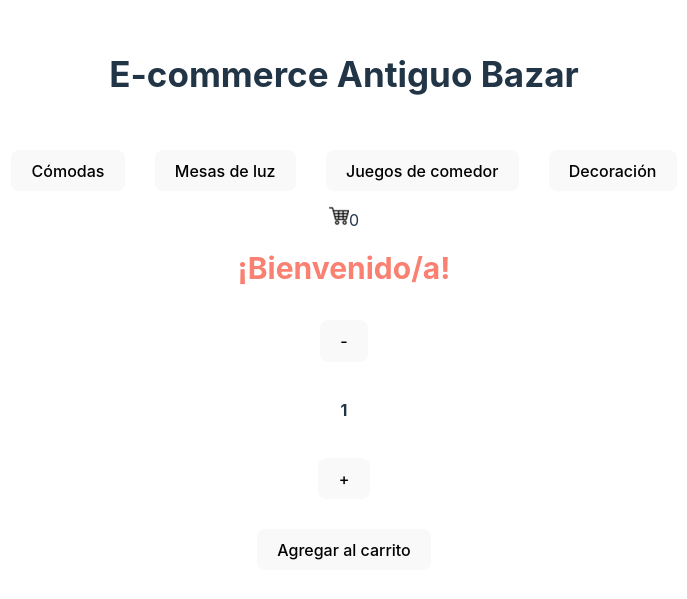
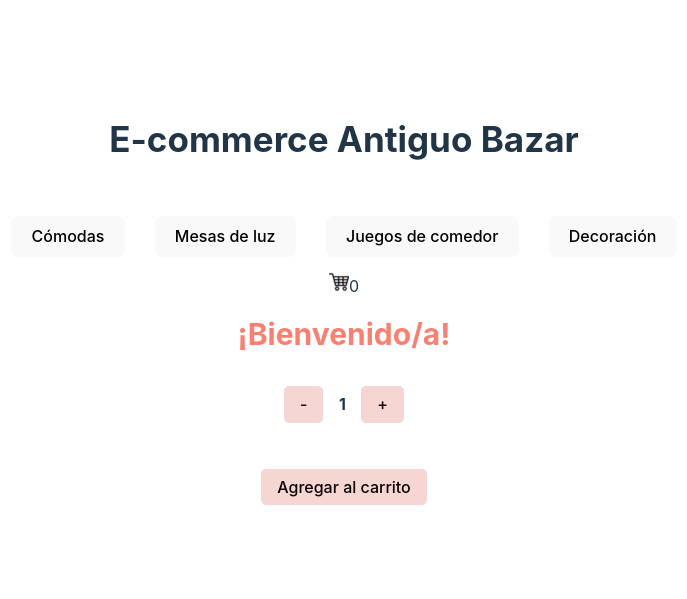
Before and after one commit to paulinatrillo/EntregaFinalTrilloReactJS, a React (Vite) app in the folder ecommerce/: page / in a window 1280 px wide. Shown: the part 101-700 px from the top of the page, without its empty margins (296-983 px from the left). Built offline with nearby package versions, Linux system fonts and the light colour scheme.

Commit message:
lista entrega 2

```diff
--- a/ecommerce/src/components/ItemCount/ItemCount.css
+++ b/ecommerce/src/components/ItemCount/ItemCount.css
@@ -0,0 +1,27 @@
+.Counter {
+    display: flex;
+    flex-direction: column;
+    align-items: center;
+    margin: 0 auto;
+  }
+
+  .Controls {
+    display: flex;
+    justify-content: space-between;
+    width: 100%;
+    max-width: 150px;
+    margin-bottom: 1rem;
+  }
+
+  .Button {
+    background-color: rgb(245, 214, 210);
+    color: #090101;
+    border: none;
+    border-radius: 5px;
+    padding: 0.5rem 1rem;
+    cursor: pointer;
+  }
+
+  .Number {
+    font-size: 16px;
+  }
```
